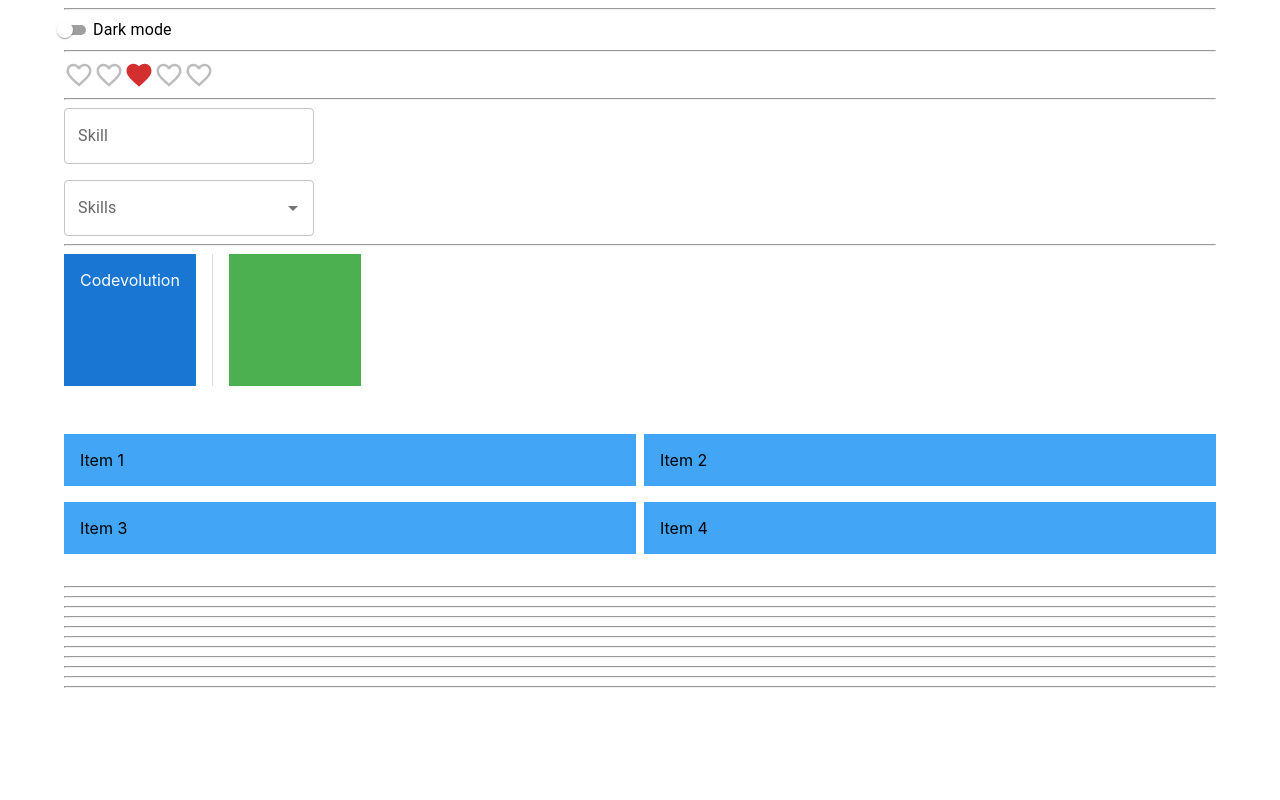
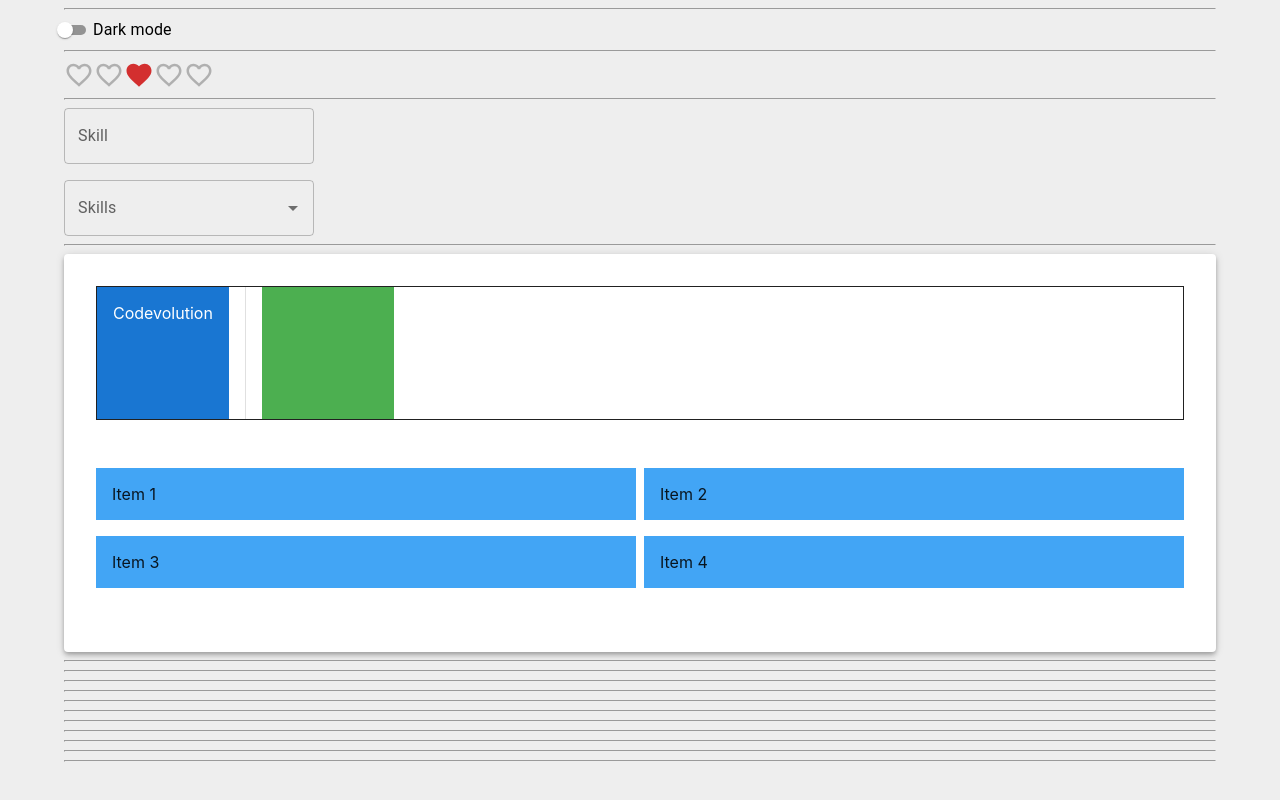
Before and after one commit to Winniequan/Learn-MUI-with-TypeScript, a React (Create React App) app: page / in a window 1280 px wide. Shown: the part 1919-2719 px from the top of the page. Before the commit the page ends 2679 px from the top, so only its background shows below. Built offline with nearby package versions, Linux system fonts and the light colour scheme.

Commit message:
add Paper component

```diff
--- a/src/App.css
+++ b/src/App.css
@@ -1,3 +1,6 @@
+body{
+  background-color: #eeeeee;
+}
 .App {
   padding: 4rem;
 }
--- a/src/components/MuiLayout.tsx
+++ b/src/components/MuiLayout.tsx
@@ -1,11 +1,11 @@
 import React from "react";
-import { Box, Stack, Divider, Grid,} from "@mui/material";
+import { Box, Stack, Divider, Grid, Paper} from "@mui/material";
 
 export const MuiLayout = () => {
   return (
-    <>
+    <Paper sx={{padding: "32px"}} elevation={4}>
       <Stack
-        sx={{ border: "ipx solid" }}
+        sx={{ border: "1px solid" }}
         direction="row"
         spacing={2}
         divider={<Divider orientation="vertical" flexItem />}
@@ -56,6 +56,6 @@
           </Box>
         </Grid>
       </Grid>
-    </>
+    </Paper>
   );
 };
```
